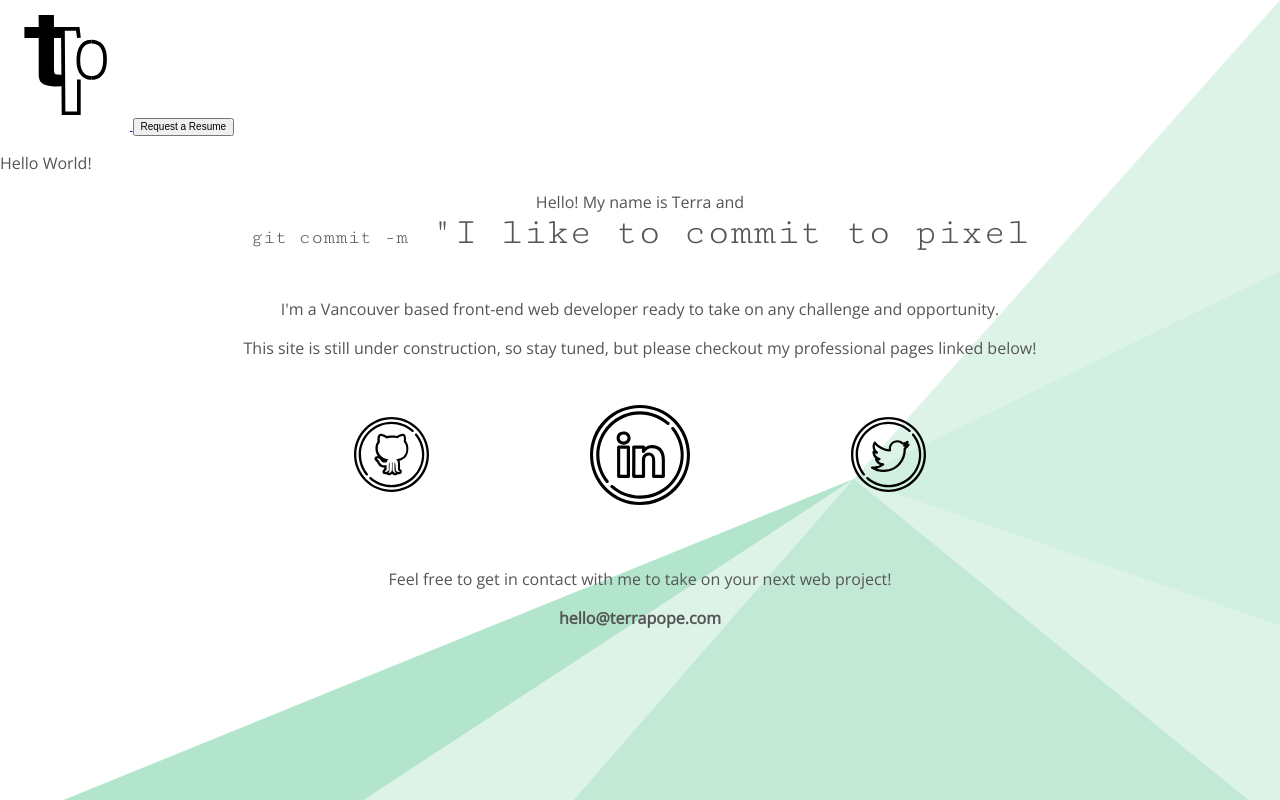
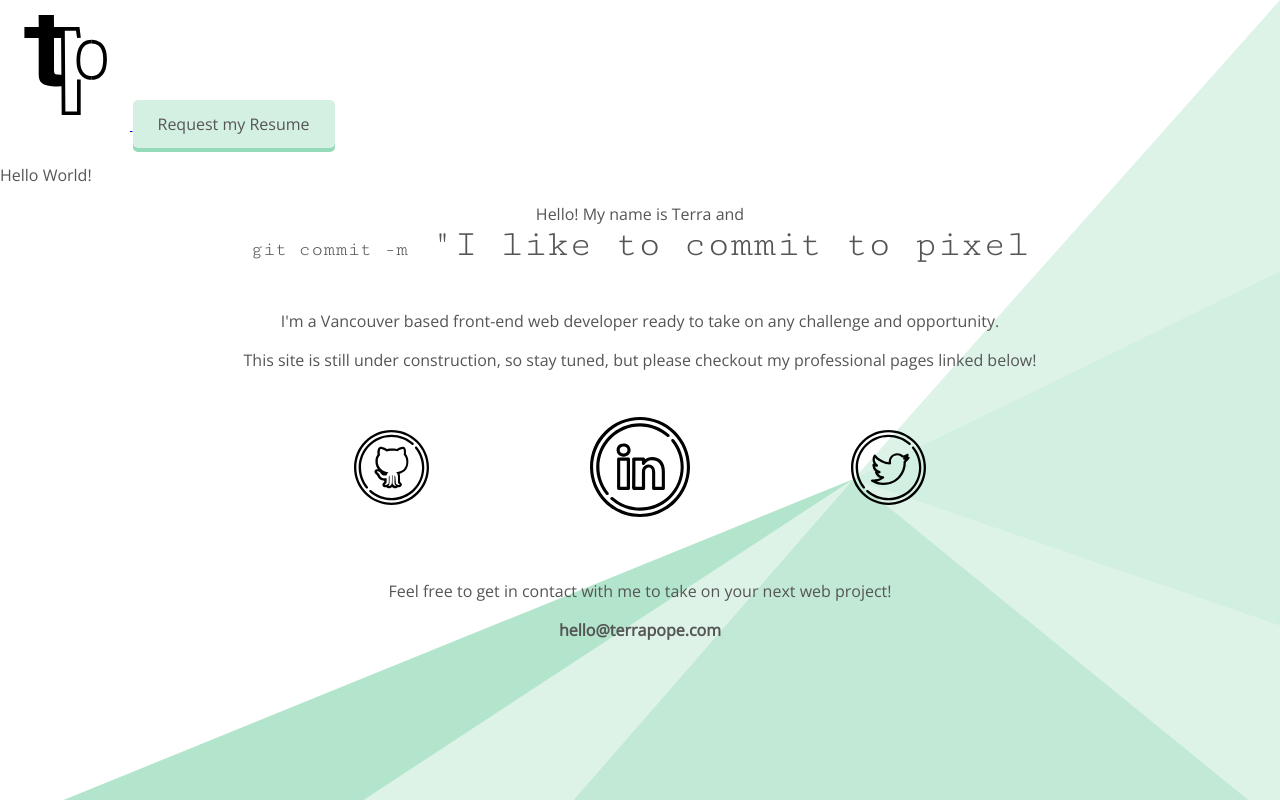
Before and after one commit to teeppope/Portfolio-Site, a website built with webpack: page src/index.html in a window 1280 px wide. Built offline with nearby package versions, Linux system fonts and the light colour scheme.

```diff
--- a/src/index.html
+++ b/src/index.html
@@ -8,16 +8,10 @@
 </head>
 <body>
 		<header>
-			<h1 class="site-title screen-reader-text">
-				<a href="#" rel="home">
-
-				</a>
-			</h1>
-
 			<a href="#" rel="home">
 				<img src="/assets/logo.svg" alt="Terra's initial logo" >
 			</a>
-			<button>Request a Resume</button>
+			<button>Request my Resume</button>
 
 			<div class="modal">
 			  <p>Hello World!</p>
@@ -27,7 +21,7 @@
 		<div>
 			<p>Hello! My name is Terra and</p>
 		</div>
-		<section >
+		<section>
 
 			<h1 class="git-message">
 				<span class="git-commit">git commit -m</span>
--- a/src/styles/_elements.scss
+++ b/src/styles/_elements.scss
@@ -4,7 +4,7 @@
 }
 body{
 	width: 100vw;
-	height: 100%;
+	height: 100vh;
 	color: $color-grey;
 	background: $white;
 	background: url(/assets/bg.svg) no-repeat;
@@ -22,3 +22,11 @@
 	width: 10rem;
 	padding: $base-spacing;
 }
+button{
+	color: $color-grey;
+	border: none;
+	border-radius: 0.5rem;
+	padding: 1.5rem 2.5rem;
+	background-color: rgba($color-green, 0.2);
+	box-shadow: 0rem .4rem  rgba($color-green, 0.5);
+}
--- a/src/styles/_typography.scss
+++ b/src/styles/_typography.scss
@@ -7,9 +7,11 @@
 h2{
 	font-size: $font-base-size-med;
 }
-p{
+p,button{
 	font-size: $font-base-size;
 	font-family: $font-stack-sans;
+}
+p{
 	line-height: 1.5;
 	padding: $base-spacing 0 0 0;
 }
--- a/src/styles/_variables.scss
+++ b/src/styles/_variables.scss
@@ -20,3 +20,5 @@
 //Colour Variables
 $white: white;
 $color-grey: #555;
+$color-teal: #00a79d;
+$color-green: #2bb673;
```
